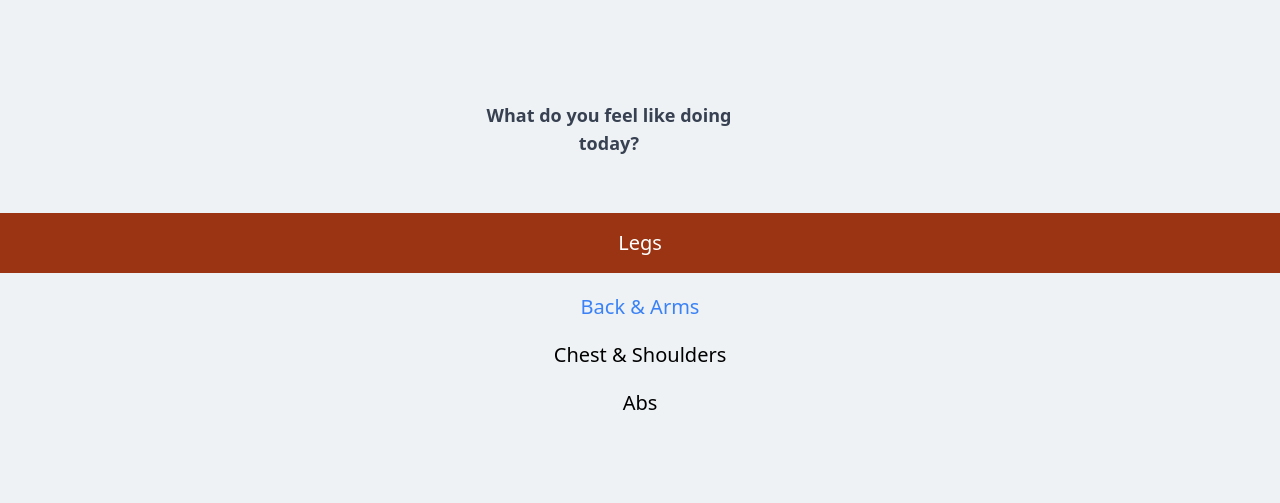
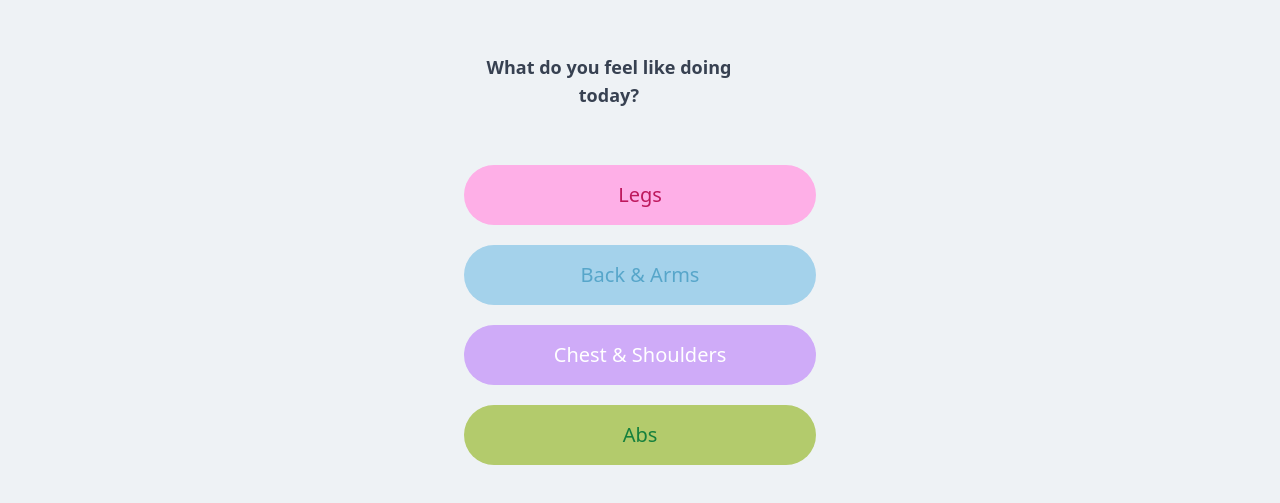
Before and after one commit to Yevhenbk/roci-fit, a Next.js app: page / in a window 1280 px wide. Shown: the part 157-660 px from the top of the page. Built offline with nearby package versions, Linux system fonts and the light colour scheme.

Commit message:
add intent

```diff
--- a/src/components/UI/Button/ButtonStyled.ts
+++ b/src/components/UI/Button/ButtonStyled.ts
@@ -1,15 +1,17 @@
 import { cva } from 'class-variance-authority'
 
 export const buttonStyles = cva(
-  'text-xl',
+  'text-xl rounded-full p-4',
   {
     variants: {
       intent: {
-        primary: 'text-blue-500',
-        secondary: 'bg-orange-800 p-4 text-white h-5rem'
+        primary: 'bg-[#A4D2EB] text-[#57A6CA]',
+        secondary: 'bg-[#FEAFE7] text-pink-700',
+        teritary: 'bg-[#CFABF8] text-white',
+        quaternary: 'bg-[#B3CB6C] text-green-700'
       },
       fullWidth: {
-        true: 'w-[100vw]'
+        true: 'w-[100%]'
       }
     },
     defaultVariants: {
```
